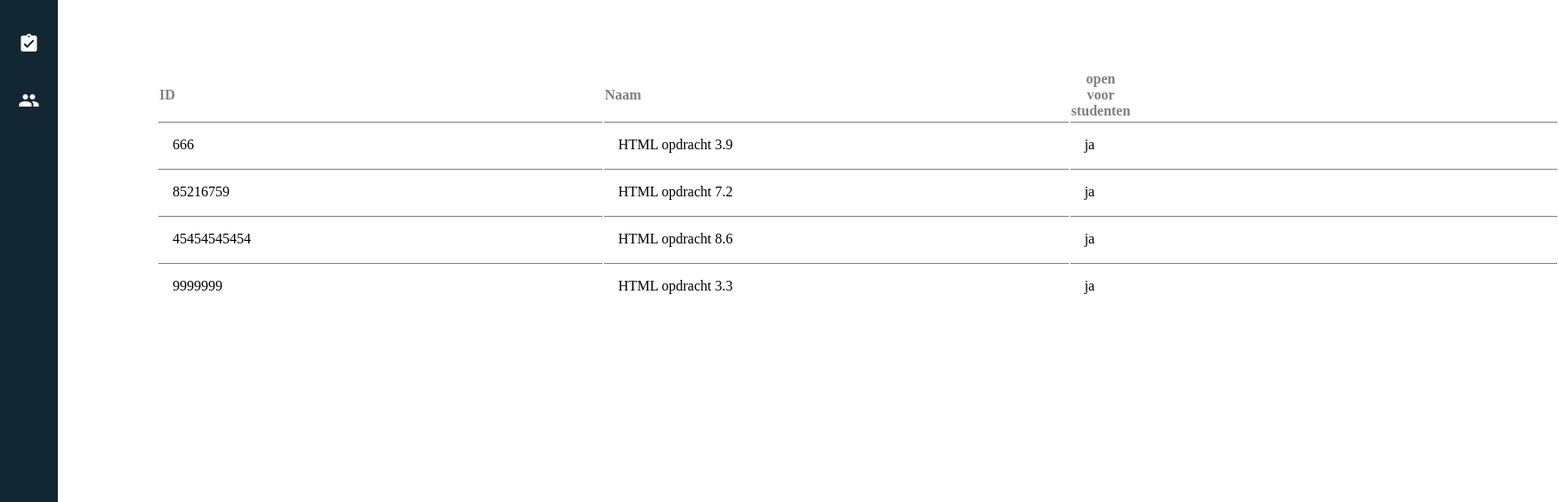
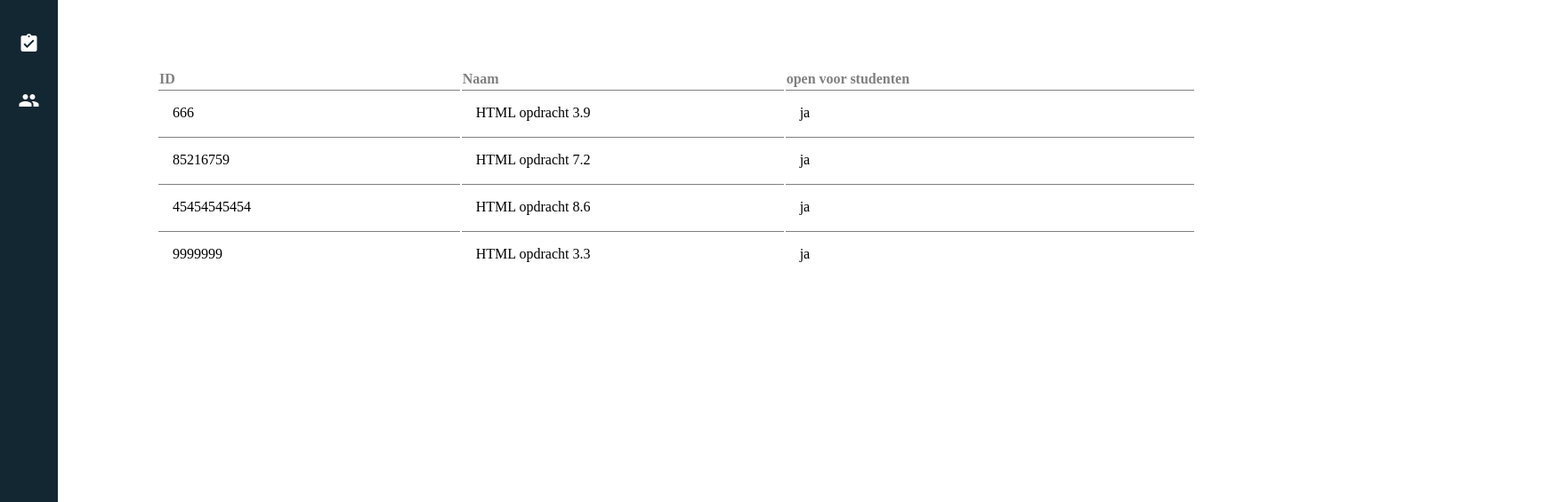
Before and after one commit to india-whiskey/Gehacked-af5acf2a, a plain HTML site: page index.html in a window 1280 px wide. Shown: the part 235-800 px from the top of the page at 89% size, 1752 px wide, since content can reach past the window. Drawn offline with Linux system fonts and the light colour scheme.

Commit message:
Uitwerking van de exercise

```diff
--- a/style.css
+++ b/style.css
@@ -44,7 +44,7 @@ table {
   top: 15em;
 }
 .table {
-  padding-right: 30em;
+  padding-right: 20em;
 }
 td {
   border-top: solid grey 0.8px;
```
